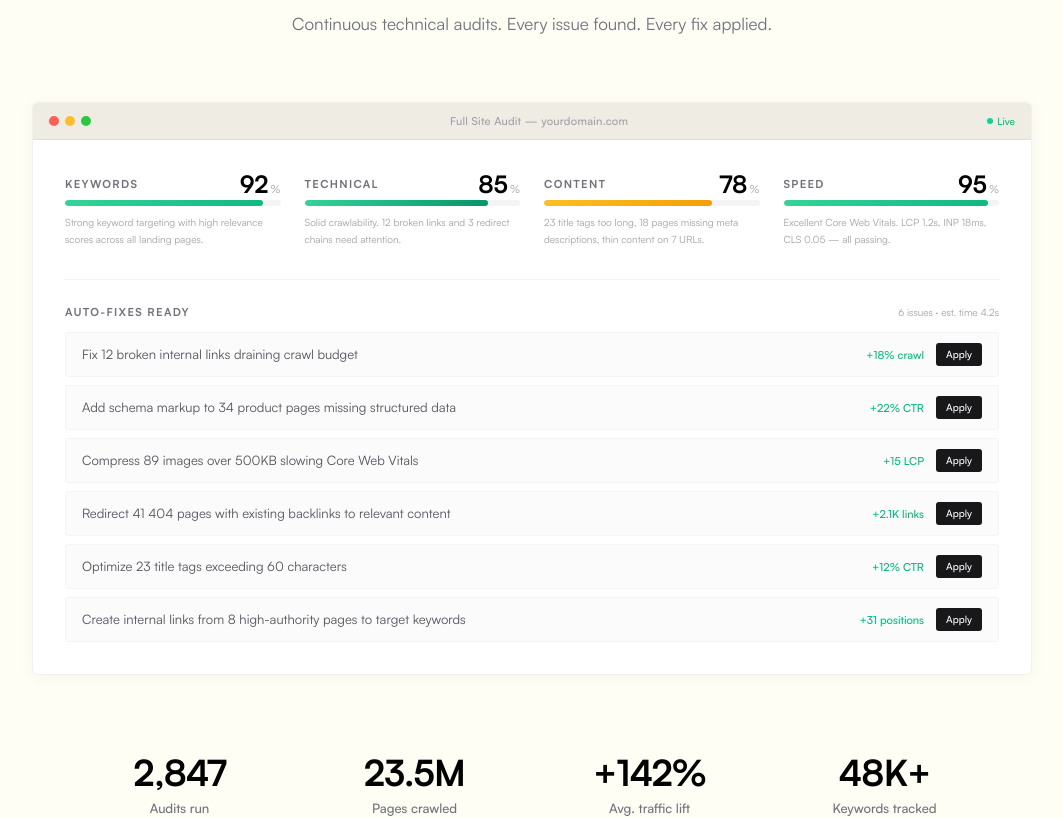
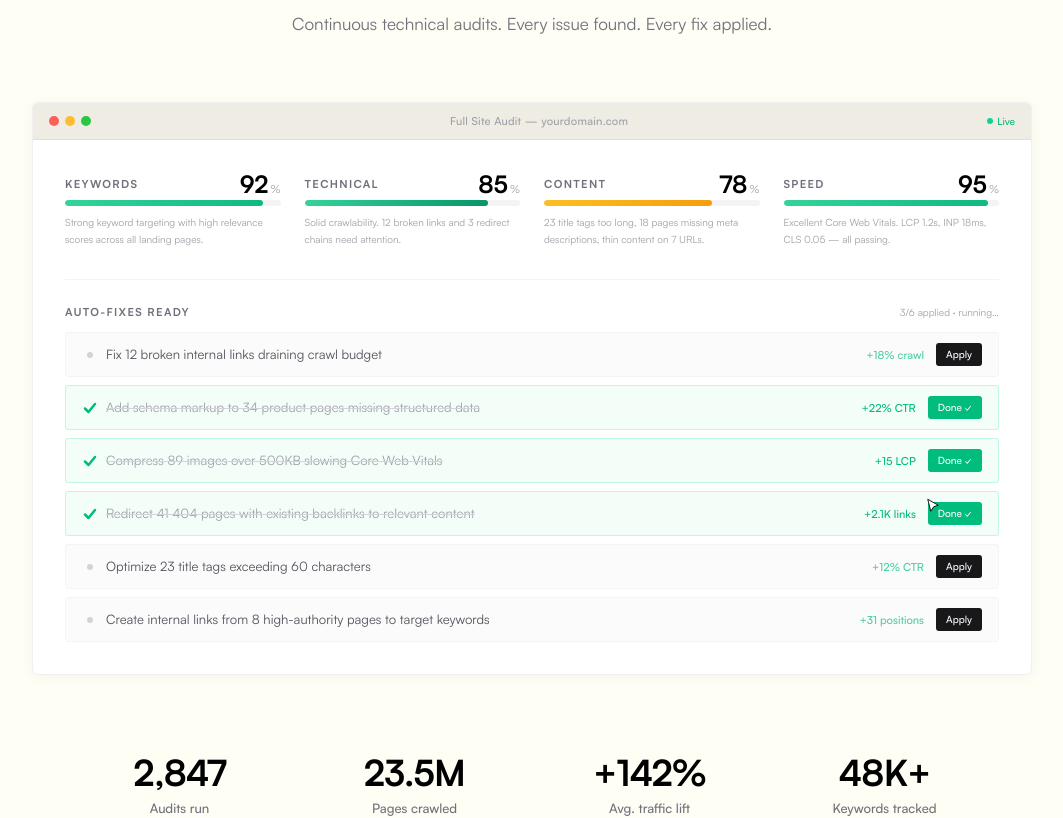
Before and after one commit to akashmahlaz/ryz, a Next.js app: page /ai-for-seo in a window 1280 px wide. Shown: the part 1979-2797 px from the top of the page, without its empty margins (108-1171 px from the left). Built offline with nearby package versions, Linux system fonts and the light colour scheme.

Commit message:
pushing some changes

```diff
--- a/components/seo/SEOHero.tsx
+++ b/components/seo/SEOHero.tsx
@@ -106,7 +106,7 @@ export default function SEOHero() {
           {/* LEFT */}
           <div className="flex-1 min-w-0 w-full lg:max-w-[36%] xl:max-w-[34%] mt-0">
             <h1
-              className="hero-fade-up font-bold tracking-[-0.03em] text-white leading-[1.1] mb-4 sm:mb-5 md:mb-6 text-[42px] sm:text-[48px] md:text-[55px] lg:text-[72px]"
+              className="hero-fade-up font-extrabold tracking-[-0.04em] text-white leading-[1.05] mb-4 sm:mb-5 md:mb-6 text-[48px] min-[400px]:text-[52px] sm:text-[56px] md:text-[60px] lg:text-[76px] w-full max-w-full"
               style={{ fontFamily: "'Satoshi', sans-serif" }}
             >
               AI agent
@@ -116,7 +116,7 @@ export default function SEOHero() {
               your SEO
             </h1>
 
-            <p className="hero-fade-up hero-delay-1 text-[17px] sm:text-[18px] md:text-[20px] lg:text-[22px] text-white/85 leading-[1.55] md:leading-relaxed mb-4 sm:mb-6 lg:mb-6 max-w-[440px] font-medium">
+            <p className="hero-fade-up hero-delay-1 text-[17px] min-[400px]:text-[18px] md:text-[20px] lg:text-[22px] text-white/90 leading-[1.5] md:leading-relaxed mb-4 sm:mb-6 lg:mb-6 max-w-full sm:max-w-[440px] font-medium">
               Technical audits, content optimization,
               <br className="hidden sm:block" />
               <span className="sm:hidden"> </span>rank tracking — on autopilot
--- a/components/seo/SEOProof.tsx
+++ b/components/seo/SEOProof.tsx
@@ -1,7 +1,38 @@
 "use client";
 
-import { useRef, useState, useEffect } from "react";
+import { useRef, useState, useEffect, useCallback } from "react";
 import { useScrollReveal } from "@/lib/useScrollReveal";
+
+/* ─── Component-scoped keyframes ─── */
+const PROOF_KEYFRAMES = `
+@keyframes proofCursorMove {
+  0%   { top: 20%; left: 60%; opacity: 0; }
+  5%   { top: 20%; left: 60%; opacity: 1; }
+  15%  { top: var(--target-y); left: var(--target-x); opacity: 1; }
+  18%  { transform: scale(0.8); }
+  20%  { transform: scale(1); }
+  25%  { top: var(--target-y); left: var(--target-x); opacity: 1; }
+  30%  { opacity: 0; }
+  100% { opacity: 0; }
+}
+@keyframes proofRipple {
+  0%   { transform: scale(0); opacity: 0.5; }
+  100% { transform: scale(2.5); opacity: 0; }
+}
+@keyframes proofCheckPop {
+  0%   { transform: scale(0) rotate(-45deg); opacity: 0; }
+  50%  { transform: scale(1.2) rotate(0deg); opacity: 1; }
+  100% { transform: scale(1) rotate(0deg); opacity: 1; }
+}
+@keyframes proofStrikethrough {
+  0%   { width: 0; }
+  100% { width: 100%; }
+}
+@keyframes proofSlideUp {
+  0%   { transform: translateY(0); opacity: 1; }
+  100% { transform: translateY(-6px); opacity: 0.4; }
+}
+`;
 
 /* ─── Animated counter (reusable, same pattern as ConnectCTA) ─── */
 function Counter({
@@ -165,12 +196,161 @@ function RevealDiv({
   );
 }
 
+/* ─── Animated fix list with cursor ─── */
+function AnimatedFixList() {
+  const [activeIdx, setActiveIdx] = useState(-1);
+  const [appliedSet, setAppliedSet] = useState<Set<number>>(new Set());
+  const [cursorPos, setCursorPos] = useState({ x: "70%", y: "20%" });
+  const [showRipple, setShowRipple] = useState(false);
+  const containerRef = useRef<HTMLDivElement>(null);
+  const started = useRef(false);
+  const fixCount = FIXES.length;
+
+  const runSequence = useCallback(() => {
+    let step = 0;
+    setAppliedSet(new Set());
+    setActiveIdx(-1);
+
+    const next = () => {
+      if (step >= fixCount) {
+        // reset after pause
+        setTimeout(() => {
+          setAppliedSet(new Set());
+          setActiveIdx(-1);
+          setCursorPos({ x: "70%", y: "20%" });
+          setTimeout(runSequence, 1200);
+        }, 2500);
+        return;
+      }
+
+      const btnY = `${18 + step * 13}%`;
+      const btnX = "92%";
+
+      // Move cursor to button
+      setCursorPos({ x: btnX, y: btnY });
+      setActiveIdx(step);
+
+      // Click after cursor arrives
+      setTimeout(() => {
+        setShowRipple(true);
+        setTimeout(() => setShowRipple(false), 400);
+
+        // Mark as applied
+        setTimeout(() => {
+          setAppliedSet((prev) => new Set(prev).add(step));
+          step++;
+          setTimeout(next, 600);
+        }, 300);
+      }, 800);
+    };
+
+    // Start after initial delay
+    setTimeout(next, 1000);
+  }, [fixCount]);
+
+  useEffect(() => {
+    if (!containerRef.current) return;
+    const obs = new IntersectionObserver(
+      ([entry]) => {
+        if (entry.isIntersecting && !started.current) {
+          started.current = true;
+          runSequence();
+          obs.disconnect();
+        }
+      },
+      { threshold: 0.3 }
+    );
+    obs.observe(containerRef.current);
+    return () => obs.disconnect();
+  }, [runSequence]);
+
+  return (
+    <div ref={containerRef} className="relative">
+      <div className="flex items-center justify-between mb-3">
+        <span className="text-[11px] font-semibold uppercase tracking-[0.12em] text-zinc-500">
+          Auto-Fixes Ready
+        </span>
+        <span className="text-[10px] text-zinc-400">
+          {appliedSet.size}/{fixCount} applied · {appliedSet.size === fixCount ? "done ✓" : "running…"}
+        </span>
+      </div>
+      <div className="space-y-2">
+        {FIXES.map((fix, i) => {
+          const isApplied = appliedSet.has(i);
+          const isTarget = activeIdx === i && !isApplied;
+          return (
+            <div
+              key={i}
+              className={`flex flex-col sm:flex-row sm:items-center gap-2 sm:gap-3 py-2.5 px-3 md:px-4 rounded-[3px] border transition-all duration-500 ${
+                isApplied
+                  ? "bg-emerald-50/60 border-emerald-200/60"
+                  : isTarget
+                  ? "bg-zinc-100/80 border-zinc-200 scale-[1.01]"
+                  : "bg-zinc-50/80 border-zinc-100"
+              }`}
+            >
+              <div className="flex items-center gap-2 flex-1 min-w-0">
+                {/* Check icon or bullet */}
+                <div className="w-4 h-4 shrink-0 flex items-center justify-center">
+                  {isApplied ? (
+                    <svg className="w-4 h-4 text-emerald-500" viewBox="0 0 16 16" fill="none" stroke="currentColor" strokeWidth="2.5" strokeLinecap="round" strokeLinejoin="round" style={{ animation: "proofCheckPop 0.4s ease-out forwards" }}>
+                      <path d="M3 8.5l3.5 3.5L13 4" />
+                    </svg>
+                  ) : (
+                    <div className={`w-1.5 h-1.5 rounded-full ${isTarget ? "bg-zinc-900" : "bg-zinc-300"}`} />
+                  )}
+                </div>
+                <span className={`text-[12px] md:text-[13px] leading-snug transition-all duration-500 relative ${isApplied ? "text-zinc-400" : "text-zinc-600"}`}>
+                  {fix.text}
+                  {isApplied && (
+                    <span className="absolute left-0 top-1/2 h-px bg-zinc-300" style={{ animation: "proofStrikethrough 0.3s ease-out forwards" }} />
+                  )}
+                </span>
+              </div>
+              <div className="flex items-center gap-2 sm:gap-3 ml-6 sm:ml-0">
+                <span className={`text-[11px] font-medium shrink-0 transition-colors duration-500 ${isApplied ? "text-emerald-500" : "text-emerald-500/70"}`}>
+                  {fix.impact}
+                </span>
+                <button
+                  className={`text-[10px] px-2.5 py-1 rounded-[3px] font-medium shrink-0 transition-all duration-300 ${
+                    isApplied
+                      ? "bg-emerald-500 text-white"
+                      : isTarget
+                      ? "bg-zinc-900 text-white ring-2 ring-zinc-900/20 scale-105"
+                      : "bg-zinc-900 text-white hover:bg-zinc-700"
+                  }`}
+                >
+                  {isApplied ? "Done ✓" : "Apply"}
+                </button>
+              </div>
+            </div>
+          );
+        })}
+      </div>
+
+      {/* Animated cursor */}
+      <div
+        className="absolute pointer-events-none z-20 hidden md:block transition-all duration-700 ease-[cubic-bezier(0.22,1,0.36,1)]"
+        style={{ left: cursorPos.x, top: cursorPos.y }}
+      >
+        <svg width="18" height="18" viewBox="0 0 24 24" fill="white" stroke="black" strokeWidth="1.2">
+          <path d="M5 3l14 8-6 2-4 6z" />
+        </svg>
+        {showRipple && (
+          <div className="absolute top-1 left-1 w-3 h-3 rounded-full bg-zinc-900/20" style={{ animation: "proofRipple 0.4s ease-out forwards" }} />
+        )}
+      </div>
+    </div>
+  );
+}
+
 export default function SEOProof() {
   return (
-    <section className="py-20 md:py-28 bg-[#FEFEF5]">
-      <div className="max-w-[1400px] mx-auto px-6 md:px-12">
+    <section className="py-16 md:py-28 bg-[#FEFEF5]">
+      <style dangerouslySetInnerHTML={{ __html: PROOF_KEYFRAMES }} />
+      <div className="max-w-[1400px] mx-auto px-4 sm:px-6 md:px-12">
         {/* ── Section heading ── */}
-        <RevealDiv className="text-center mb-12 md:mb-16">
+        <RevealDiv className="text-center mb-10 md:mb-16">
           <h2 className="text-[28px] md:text-[36px] lg:text-[42px] font-bold tracking-[-0.03em] text-black leading-[1.08]">
             See what the SEO
             <br className="hidden md:block" /> agent finds
@@ -181,16 +361,16 @@ export default function SEOProof() {
         </RevealDiv>
 
         {/* ── Full audit card ── */}
-        <RevealDiv className="max-w-[1000px] mx-auto mb-16 md:mb-20">
+        <RevealDiv className="max-w-[1000px] mx-auto mb-14 md:mb-20">
           <div className="bg-white rounded-[6px] border border-black/[0.06] shadow-[0_2px_16px_rgba(0,0,0,0.04)] overflow-hidden">
             {/* Window chrome */}
-            <div className="flex items-center px-4 py-2.5 bg-[#EFECE4] border-b border-black/[0.06]">
+            <div className="flex items-center px-3 sm:px-4 py-2 sm:py-2.5 bg-[#EFECE4] border-b border-black/[0.06]">
               <div className="flex items-center gap-1.5">
                 <div className="w-2.5 h-2.5 rounded-full bg-[#FF5F57]" />
                 <div className="w-2.5 h-2.5 rounded-full bg-[#FEBC2E]" />
                 <div className="w-2.5 h-2.5 rounded-full bg-[#28C840]" />
               </div>
-              <span className="flex-1 text-center text-[11px] text-zinc-400 font-medium tracking-wide">
+              <span className="flex-1 text-center text-[10px] sm:text-[11px] text-zinc-400 font-medium tracking-wide">
                 Full Site Audit — yourdomain.com
               </span>
               <span className="flex items-center gap-1 text-[10px] text-emerald-500 font-medium">
@@ -199,24 +379,24 @@ export default function SEOProof() {
               </span>
             </div>
 
-            <div className="p-5 md:p-8">
+            <div className="p-4 sm:p-5 md:p-8">
               {/* Score grid */}
-              <div className="grid grid-cols-2 md:grid-cols-4 gap-4 md:gap-6 mb-8">
+              <div className="grid grid-cols-2 md:grid-cols-4 gap-3 sm:gap-4 md:gap-6 mb-6 md:mb-8">
                 {AUDIT_CATS.map((cat) => (
                   <div key={cat.label}>
                     <div className="flex items-center justify-between mb-1">
-                      <span className="text-[11px] font-semibold uppercase tracking-[0.12em] text-zinc-500">
+                      <span className="text-[10px] sm:text-[11px] font-semibold uppercase tracking-[0.12em] text-zinc-500">
                         {cat.label}
                       </span>
-                      <span className="text-[20px] md:text-[24px] font-bold text-black leading-none">
+                      <span className="text-[18px] sm:text-[20px] md:text-[24px] font-bold text-black leading-none">
                         {cat.score}
-                        <span className="text-[11px] text-zinc-400 font-normal ml-0.5">
+                        <span className="text-[10px] sm:text-[11px] text-zinc-400 font-normal ml-0.5">
                           %
                         </span>
                       </span>
                     </div>
                     <AnimatedBar width={cat.score} color={cat.color} />
-                    <p className="text-[10px] text-zinc-400 leading-relaxed mt-2">
+                    <p className="text-[9px] sm:text-[10px] text-zinc-400 leading-relaxed mt-1.5 sm:mt-2">
                       {cat.desc}
                     </p>
                   </div>
@@ -224,37 +404,10 @@ export default function SEOProof() {
               </div>
 
               {/* Divider */}
-              <div className="h-px bg-zinc-100 mb-6" />
+              <div className="h-px bg-zinc-100 mb-5 md:mb-6" />
 
-              {/* Fix list */}
-              <div>
-                <div className="flex items-center justify-between mb-3">
-                  <span className="text-[11px] font-semibold uppercase tracking-[0.12em] text-zinc-500">
-                    Auto-Fixes Ready
-                  </span>
-                  <span className="text-[10px] text-zinc-400">
-                    6 issues · est. time 4.2s
-                  </span>
-                </div>
-                <div className="space-y-2">
-                  {FIXES.map((fix, i) => (
-                    <div
-                      key={i}
-                      className="flex items-center gap-3 py-2.5 px-3 md:px-4 rounded-[3px] bg-zinc-50/80 border border-zinc-100 hover:border-zinc-200 transition-colors"
-                    >
-                      <span className="text-[12px] md:text-[13px] text-zinc-600 flex-1 leading-snug">
-                        {fix.text}
-                      </span>
-                      <span className="text-[11px] text-emerald-500 font-medium shrink-0">
-                        {fix.impact}
-                      </span>
-                      <span className="text-[10px] bg-zinc-900 text-white px-2.5 py-1 rounded-[3px] font-medium shrink-0 cursor-pointer hover:bg-zinc-700 transition-colors">
-                        Apply
-                      </span>
-                    </div>
-                  ))}
-                </div>
-              </div>
+              {/* Animated fix list with cursor */}
+              <AnimatedFixList />
             </div>
           </div>
         </RevealDiv>
```
Also changed, not shown: components/seo/SEOCTA.tsx (+8 -9 lines).
